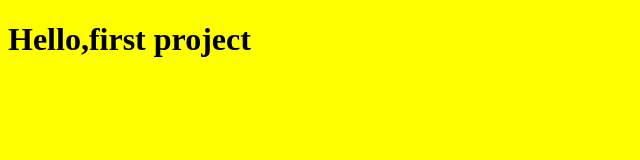
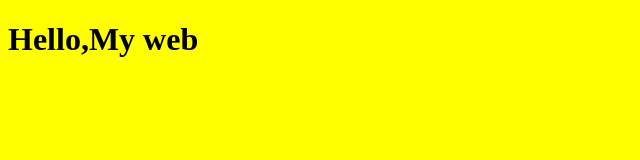
Before and after one commit to lucdt/remote-mweb, a plain HTML site: page index.html in a window 1280 px wide. Shown: the whole page, without its empty margins (0-640 px from the left). Drawn offline with Linux system fonts and the light colour scheme.

Commit message:
edit index.html

```diff
--- a/index.html
+++ b/index.html
@@ -7,6 +7,6 @@
     <title>MWEB</title>
 </head>
 <body>
-    <h1>Hello,first project</h1>
+    <h1>Hello,My web</h1>
 </body>
 </html>
```
